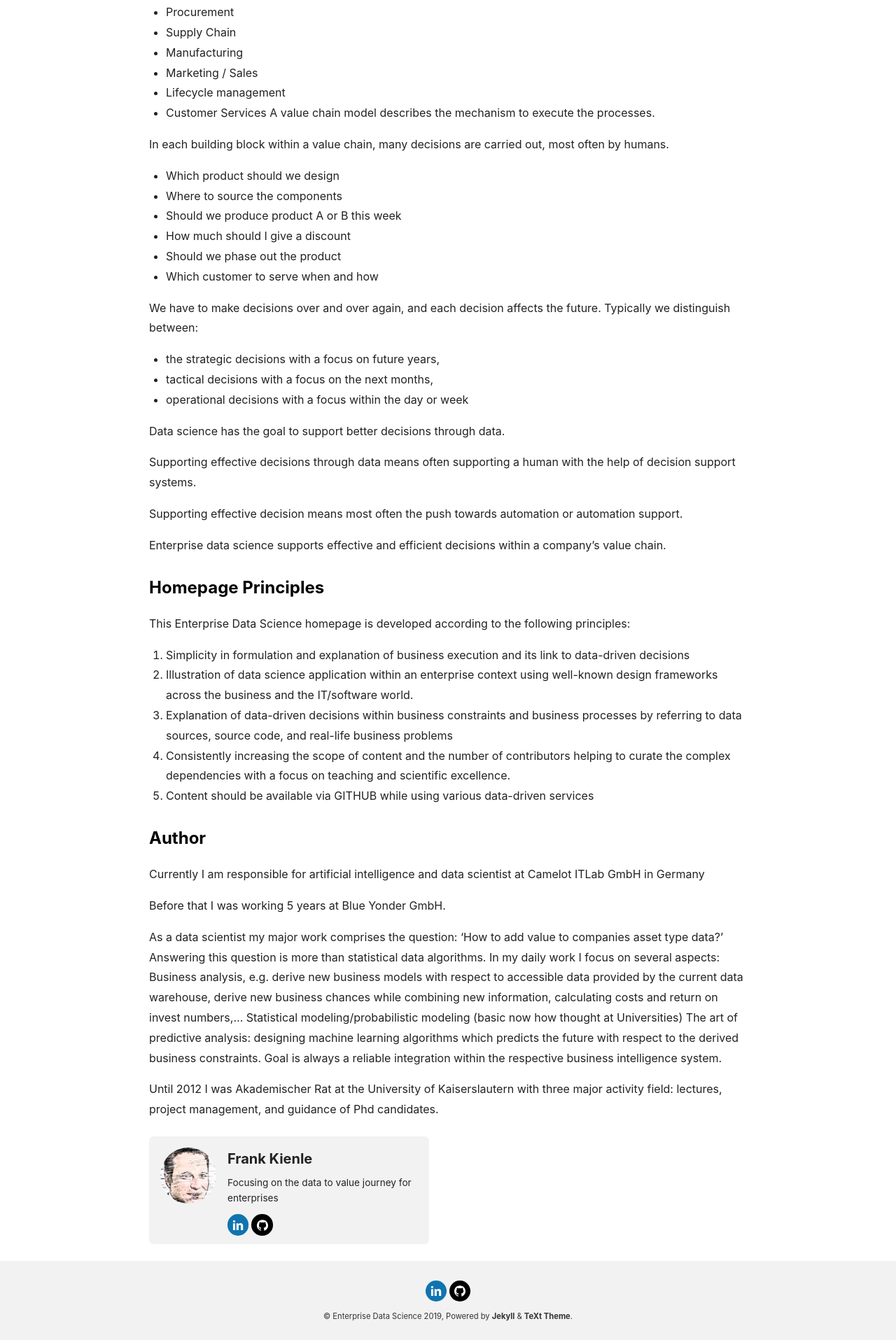
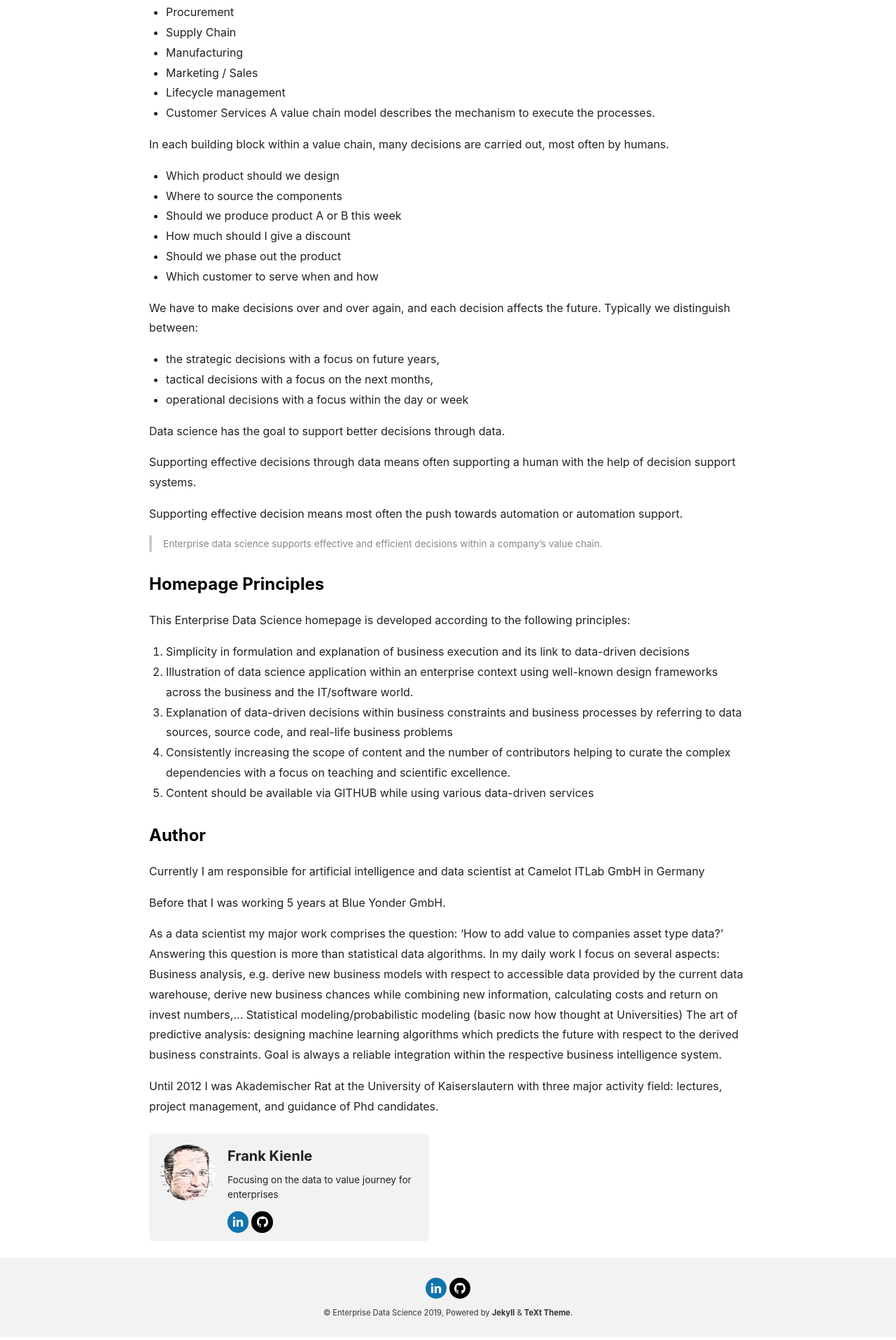
Before and after one commit to kienlef/kienlef.github.io, a Jekyll site: the page built from about.md, in a window 1280 px wide. Shown: the part 692-2607 px from the top of the page at 70% size. Built offline with Jekyll 4.4.1, drawn with Linux system fonts in a browser that asks for light colours; nearby versions of some CDN libraries.

Commit message:
format changes

```diff
--- a/about.md
+++ b/about.md
@@ -45,7 +45,7 @@ Supporting effective decisions through data means often supporting a human with
 
 Supporting effective decision means most often the push towards automation or automation support.
 
-Enterprise data science supports effective and efficient decisions within a company's value chain.
+> Enterprise data science supports effective and efficient decisions within a company's value chain.
 
 ### Homepage Principles
 This Enterprise Data Science homepage is developed according to the following principles:
```
